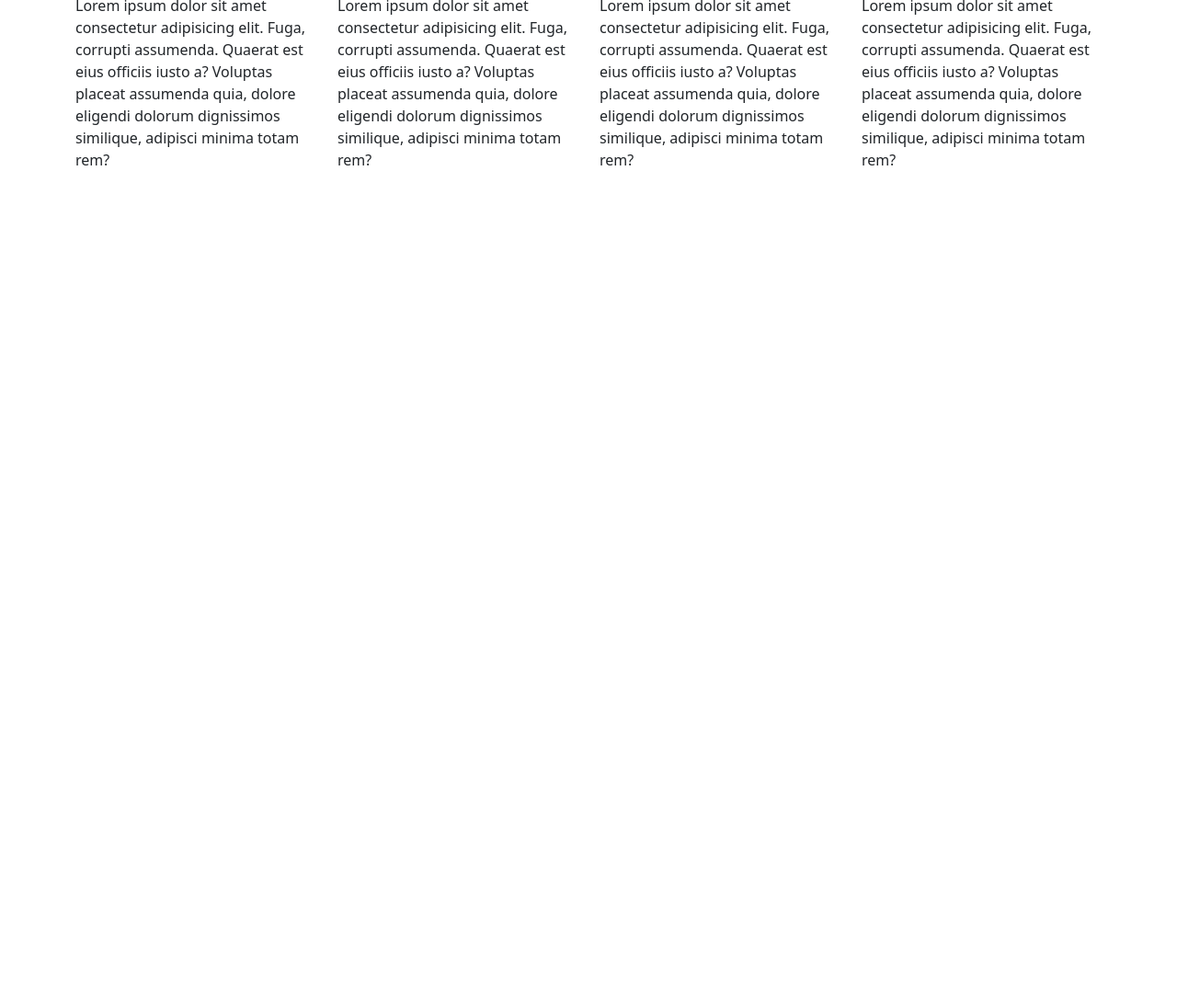
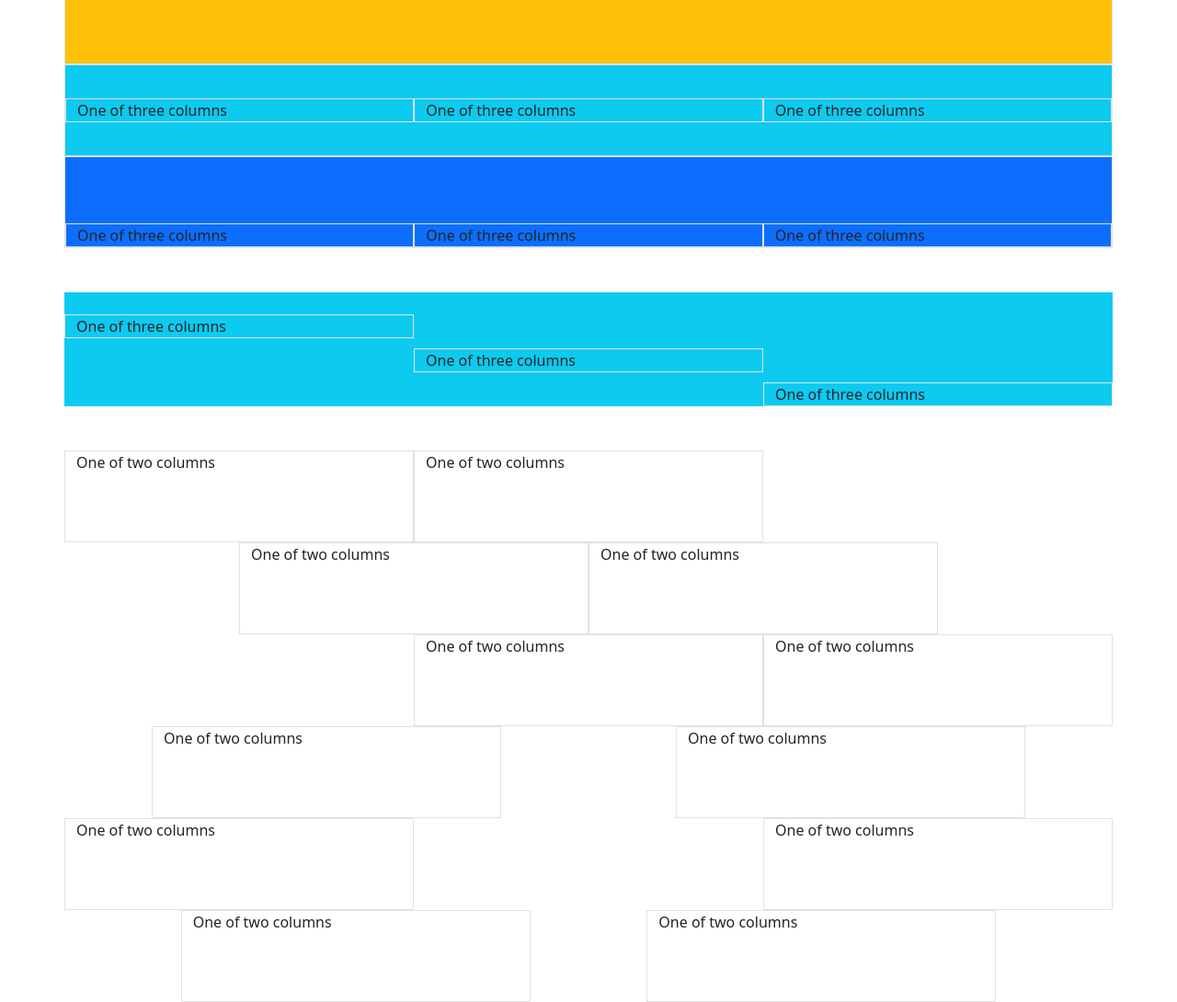
Before and after one commit to aceveduar/bootstrap, a plain HTML site: page index.html in a window 1280 px wide. Shown: the part 86-1176 px from the top of the page at 92% size. Before the commit the page ends 800 px from the top, so only its background shows below. Drawn offline with nearby package versions, Linux system fonts and the light colour scheme.

Commit message:
003 Alignment

```diff
--- /dev/null
+++ b/estilos.css
@@ -0,0 +1,3 @@
+.alto {
+    height: 100px;
+}
--- a/index.html
+++ b/index.html
@@ -5,27 +5,98 @@
     <meta http-equiv="X-UA-Compatible" content="IE=edge">
     <meta name="viewport" content="width=device-width, initial-scale=1.0">
     <link href="https://cdn.jsdelivr.net/npm/bootstrap@5.1.0/dist/css/bootstrap.min.css" rel="stylesheet" integrity="sha384-KyZXEAg3QhqLMpG8r+8fhAXLRk2vvoC2f3B09zVXn8CA5QIVfZOJ3BCsw2P0p/We" crossorigin="anonymous">
+    <link rel="stylesheet" href="estilos.css">
     <title>Document</title>
 </head>
+
 <body>
     <div class="container">
-        <div class="row">
-            <h1 class="py-2 text-center">Sistema de columnas</h1>
-            <div class="col-12 col-sm-6 col-md-4 col-lg-3 py-2">
-                Lorem ipsum dolor sit amet consectetur adipisicing elit. Fuga, corrupti assumenda. Quaerat est eius officiis iusto a? Voluptas placeat assumenda quia, dolore eligendi dolorum dignissimos similique, adipisci minima totam rem?
+        <h1 class="text-center">Vertical alignment</h1>
+        <div class="row alto bg-warning align-items-start border">
+            <div class="col-12 col-md-4 border">One of three columns</div>
+            <div class="col-12 col-md-4 border">One of three columns</div>
+            <div class="col-12 col-md-4 border">One of three columns</div>
         </div>
-            <div class="col-12 col-sm-6 col-md-4 col-lg-3 py-2">
-                Lorem ipsum dolor sit amet consectetur adipisicing elit. Fuga, corrupti assumenda. Quaerat est eius officiis iusto a? Voluptas placeat assumenda quia, dolore eligendi dolorum dignissimos similique, adipisci minima totam rem?
+        <div class="row alto bg-info align-items-center border">
+            <div class="col-12 col-md-4 border">One of three columns</div>
+            <div class="col-12 col-md-4 border">One of three columns</div>
+            <div class="col-12 col-md-4 border">One of three columns</div>
         </div>
-            <div class="col-12 col-sm-6 col-md-4 col-lg-3 py-2">
-                Lorem ipsum dolor sit amet consectetur adipisicing elit. Fuga, corrupti assumenda. Quaerat est eius officiis iusto a? Voluptas placeat assumenda quia, dolore eligendi dolorum dignissimos similique, adipisci minima totam rem?
+        <div class="row alto bg-primary align-items-end border">
+            <div class="col-12 col-md-4 border">One of three columns</div>
+            <div class="col-12 col-md-4 border">One of three columns</div>
+            <div class="col-12 col-md-4 border">One of three columns</div>
         </div>
-            <div class="col-12 col-sm-6 col-md-12 col-lg-3 py-2">
-                Lorem ipsum dolor sit amet consectetur adipisicing elit. Fuga, corrupti assumenda. Quaerat est eius officiis iusto a? Voluptas placeat assumenda quia, dolore eligendi dolorum dignissimos similique, adipisci minima totam rem?
     </div>
 
+    <br><br>
 
+    <div class="container pt-4 bg-info">
+        <div class="row alto">
+          <div class="col align-self-start border">
+            One of three columns
+          </div>
+          <div class="col align-self-center border">
+            One of three columns
+          </div>
+          <div class="col align-self-end border">
+            One of three columns
           </div>
         </div>
+      </div>
+
+      <br><br>
+
+      <div class="container">
+        <div class="row alto justify-content-start">
+          <div class="col-4 border">
+            One of two columns
+          </div>
+          <div class="col-4 border">
+            One of two columns
+          </div>
+        </div>
+        <div class="row alto justify-content-center">
+          <div class="col-4 border">
+            One of two columns
+          </div>
+          <div class="col-4 border">
+            One of two columns
+          </div>
+        </div>
+        <div class="row alto justify-content-end">
+          <div class="col-4 border">
+            One of two columns
+          </div>
+          <div class="col-4 border">
+            One of two columns
+          </div>
+        </div>
+        <div class="row alto justify-content-around">
+          <div class="col-4 border">
+            One of two columns
+          </div>
+          <div class="col-4 border">
+            One of two columns
+          </div>
+        </div>
+        <div class="row alto justify-content-between">
+          <div class="col-4 border">
+            One of two columns
+          </div>
+          <div class="col-4 border">
+            One of two columns
+          </div>
+        </div>
+        <div class="row alto  justify-content-evenly">
+          <div class="col-4 border">
+            One of two columns
+          </div>
+          <div class="col-4 border">
+            One of two columns
+          </div>
+        </div>
+      </div>
+
 </body>
 </html>
```
Lines whose indentation alone changed are shown as unchanged.
